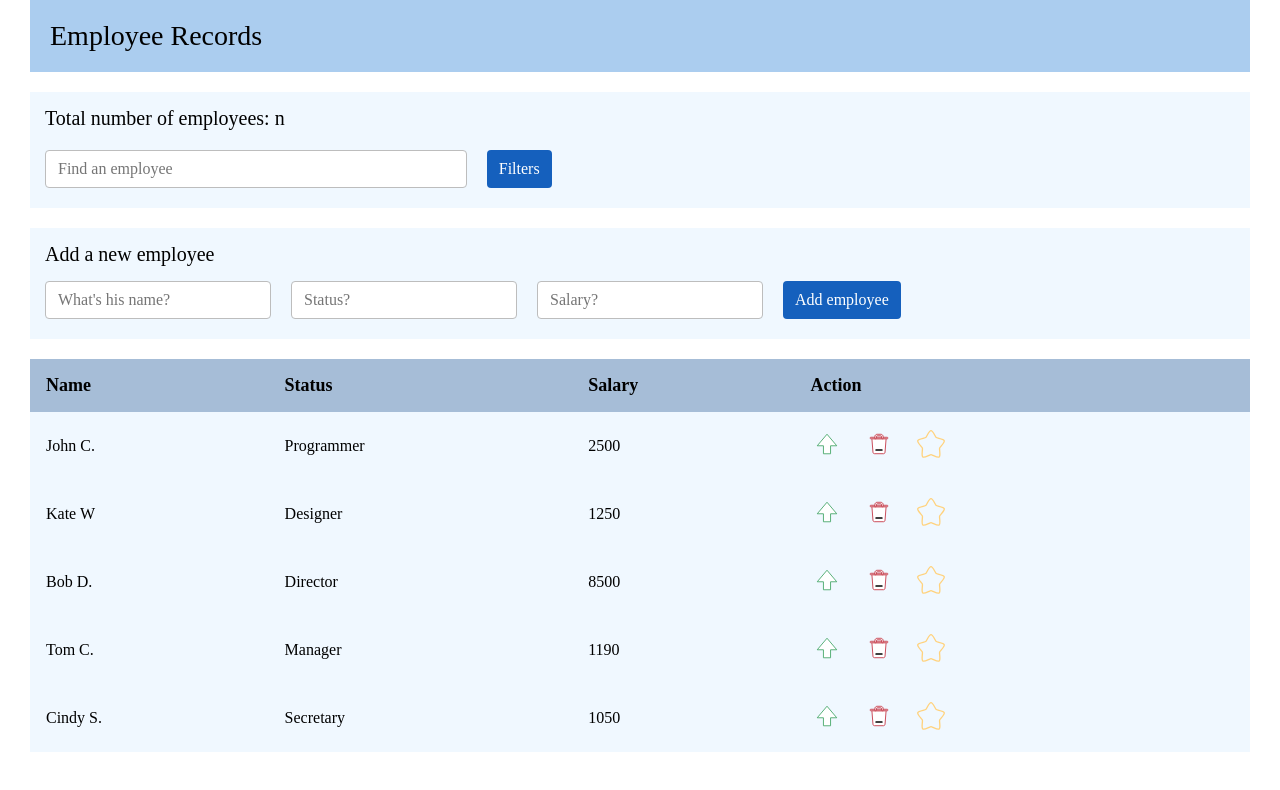
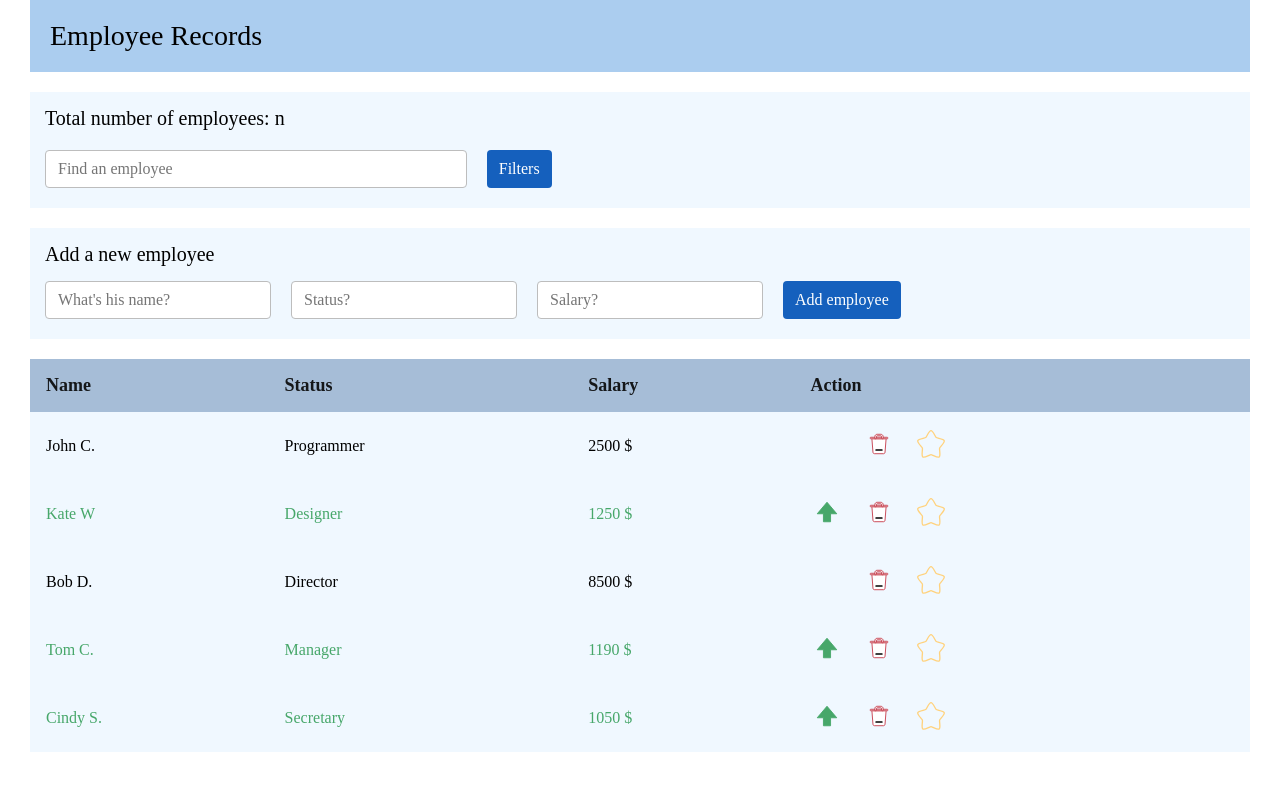
Before and after one commit to Nikita70770/Employee-Records, a React (Create React App) app: page / in a window 1280 px wide. Shown: the top 790 px of the page. Built offline with nearby package versions, Linux system fonts and the light colour scheme.

Commit message:
Add a display of employees who are up for promotion

```diff
--- a/src/components/main/employees-list/employees-list-item/employee-item.css
+++ b/src/components/main/employees-list/employees-list-item/employee-item.css
@@ -1,6 +1,22 @@
-.buttons-group {
+.empl-data-cell.increase {
+    color: #47a76a;
+}
+
+.svg-icons-group {
     display: flex;
     column-gap: 20px;
+}
+
+.btn-promotion {
+    opacity: 0;
+}
+
+.btn-promotion.increase {
+    opacity: 1;
+}
+
+.btn-promotion.increase path {
+    fill: #47a76a;
 }
 
 .delete-elem:hover path:not(:last-child) {
--- a/src/components/main/employees-list/employees-list-item/employee-item.js
+++ b/src/components/main/employees-list/employees-list-item/employee-item.js
@@ -1,20 +1,20 @@
 import './employee-item.css';
 
-const EmployeeItem = ({ emplooyee }) => {
+const EmployeeItem = ({ employee }) => {
+    const increase = employee.increase === true ? ' increase' : '';
     return (
         <tr>
-            <td className="empl-data-cell">
-                <span>{emplooyee.name}</span>
+            <td className={'empl-data-cell' + increase}>
+                <span>{employee.name}</span>
             </td>
-            <td className="empl-data-cell">
-                <span>{emplooyee.post}</span>
+            <td className={'empl-data-cell' + increase}>
+                <span>{employee.post}</span>
             </td>
-            <td className="empl-data-cell">
-                <span>{emplooyee.salary}</span>
+            <td className={'empl-data-cell' + increase}>
+                <span>{employee.salary + ' $'}</span>
             </td>
-            <td className="empl-data-cell">
-                <div className="buttons-group">
-                    <button className="btn-promotion" type="button">
+            <td className="svg-icons-group">
+                <button className={'btn-promotion' + increase} type="button">
                     <svg
                         className="up-arrow-elem"
                         width="2rem"
@@ -74,7 +74,6 @@ const EmployeeItem = ({ emplooyee }) => {
                         stroke-width="1"
                     />
                 </svg>
-                </div>
             </td>
         </tr>
     );
--- a/src/components/main/employees-list/employees-list.css
+++ b/src/components/main/employees-list/employees-list.css
@@ -18,5 +18,6 @@ td {
 th {
     text-align: left;
     font-size: 18px;
+    color: #151719;
     background-color: #a6bdd7;
 }
--- a/src/components/main/employees-list/employees-list.js
+++ b/src/components/main/employees-list/employees-list.js
@@ -7,7 +7,7 @@ import './employees-list.css';
 
 const EmployeesList = ({ data }) => {
     const elements = data.map(itemData => {
-        return <EmployeeItem emplooyee={itemData} />;
+        return <EmployeeItem employee={itemData} />;
     });
 
     return (
--- a/src/components/main/main.js
+++ b/src/components/main/main.js
@@ -4,11 +4,11 @@ import EmployeesList from './employees-list/employees-list';
 
 const Main = () => {
     const data = [
-        { name: 'John C.', post: 'Programmer', salary: 2500 },
-        { name: 'Kate W', post: 'Designer', salary: 1250 },
-        { name: 'Bob D.', post: 'Director', salary: 8500 },
-        { name: 'Tom C.', post: 'Manager', salary: 1190 },
-        { name: 'Cindy S.', post: 'Secretary', salary: 1050 }
+        { name: 'John C.', post: 'Programmer', salary: 2500, increase: false },
+        { name: 'Kate W', post: 'Designer', salary: 1250, increase: true },
+        { name: 'Bob D.', post: 'Director', salary: 8500, increase: false },
+        { name: 'Tom C.', post: 'Manager', salary: 1190, increase: true },
+        { name: 'Cindy S.', post: 'Secretary', salary: 1050, increase: true }
     ];
 
     return (
```
Lines whose indentation alone changed are shown as unchanged.
